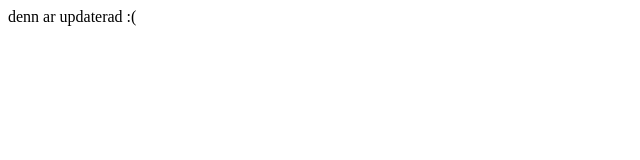
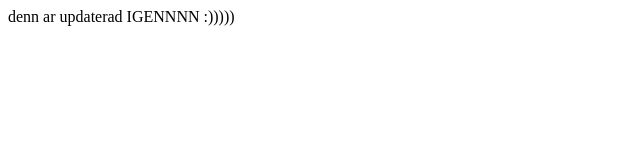
Before and after one commit to wile1005/symmetrical-sniffle, a plain HTML site: page index.html in a window 1280 px wide. Shown: the whole page, without its empty margins (0-640 px from the left). Drawn offline with Linux system fonts and the light colour scheme.

Commit message:
Update index.html

```diff
--- a/index.html
+++ b/index.html
@@ -1 +1 @@
-<p>denn ar updaterad :(</p>
+<p>denn ar updaterad IGENNNN :)))))</p>
```
